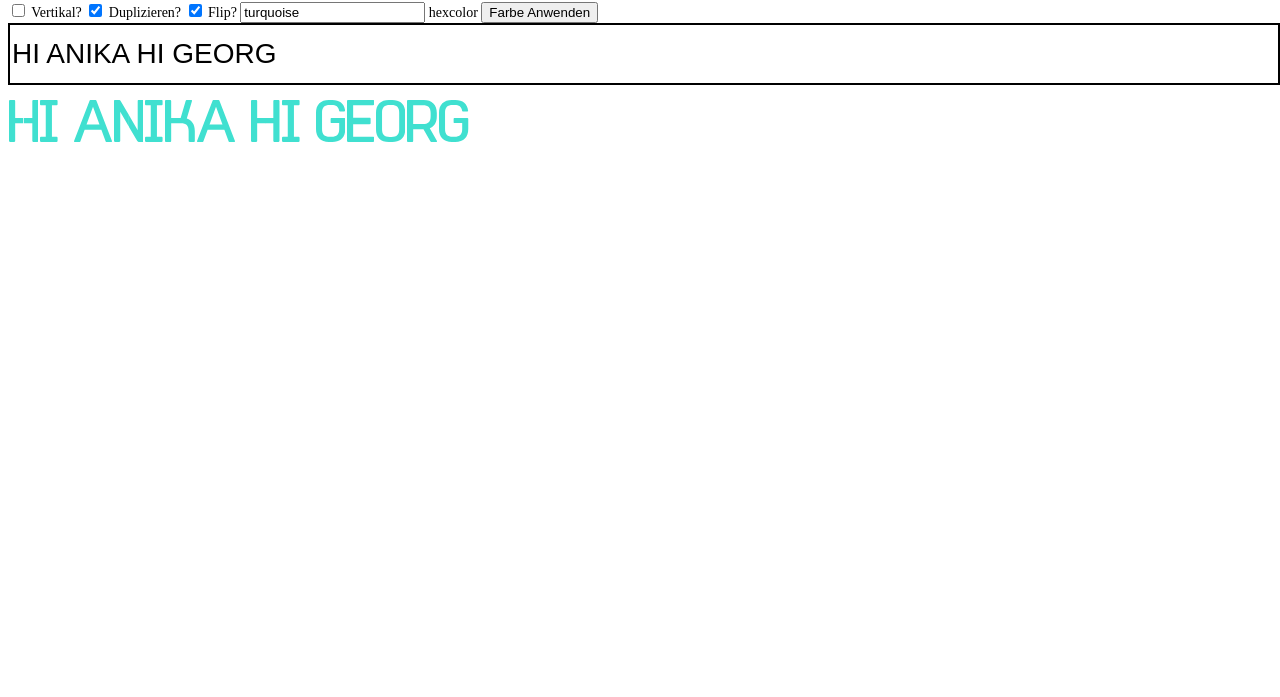
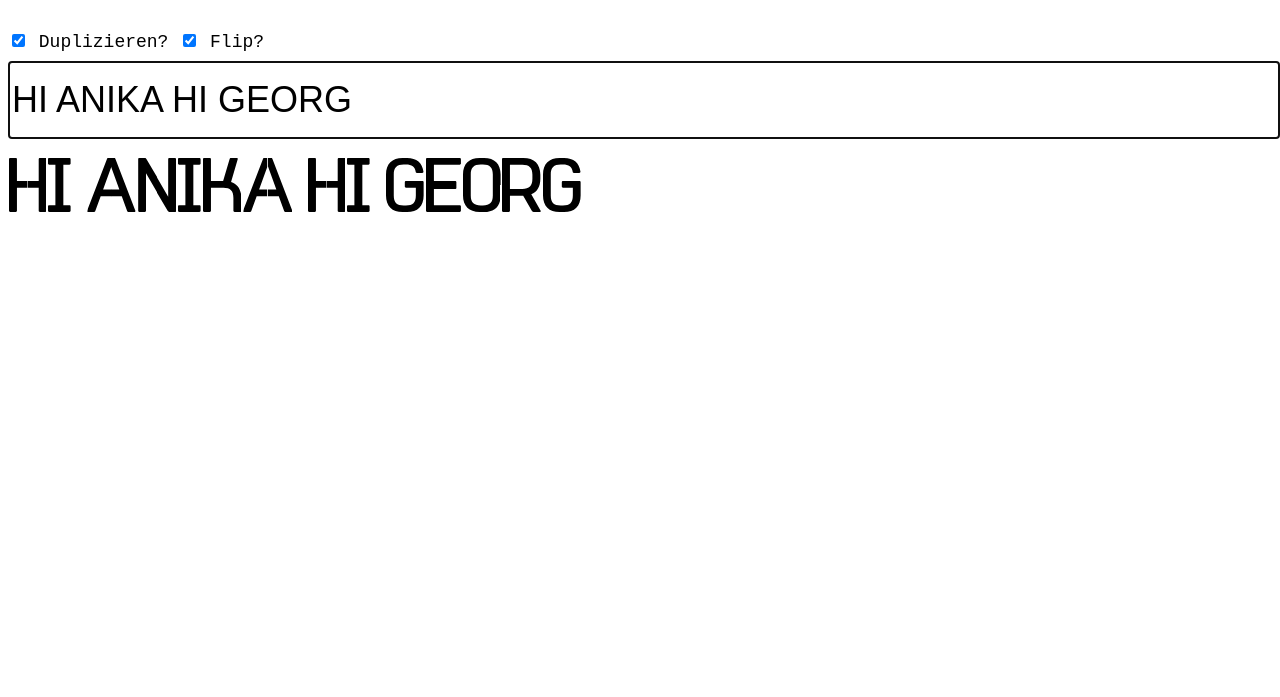
Before and after one commit to gruppjo/kd-typo-replicator, a website: page index.html in a window 1280 px wide. Shown: the part 103-800 px from the top of the page. Drawn offline with Linux system fonts and the light colour scheme.

Commit message:
feat: smaller adjustments - text-cursor active in input on page load, increase font size, allow flex-wrap for multiline, proper line-height between multiline text, properly nodge letter Q, featuretoggle for colorize text and vertical text, monospace font for configuration parameters

```diff
--- a/index.html
+++ b/index.html
@@ -6,12 +6,15 @@
   </head>
   <body>
     <h1>Typo Replicator</h1>
-    <input id="input-vertical" type="checkbox"> Vertikal?
-    <input id="input-duplicate" type="checkbox" checked> Duplizieren?
-    <input id="input-flip" type="checkbox" checked> Flip?
-    <input id="input-color" type="text" value="turquoise"> hexcolor
-    <input id="input-button" type="button" value="Farbe Anwenden">
-    <input id="input-text" type="text">
+    <section id="nav-configuration">
+      <input id="input-vertical" type="checkbox"> <label for="input-vertical">Vertikal?</label>
+      <input id="input-duplicate" type="checkbox" checked> Duplizieren?
+      <input id="input-flip" type="checkbox" checked> Flip?
+      <input id="input-color" type="text" value="turquoise"> <label for="input-color">hexcolor</label>
+      <input id="input-button" type="button" value="Farbe Anwenden">
+    </section>
+
+    <input id="input-text" type="text" autofocus>
     <div id="text-container">
 
     </div>
--- a/main.css
+++ b/main.css
@@ -1,6 +1,6 @@
 
 html {
-  font-size: 14px;
+  font-size: 18px;
 }
 
 h1 {
@@ -12,12 +12,17 @@ h1 {
   font-size: 2rem;
   width: 100%;
   border: 2px solid black;
+  margin-top: .5rem;
+  margin-bottom: 1rem;
+}
 
-  margin-bottom: 1rem;
+#nav-configuration {
+  font-family: monospace;
 }
 
 #text-container {
   display: flex;
+  flex-wrap: wrap;
 }
 #text-container.vertical {
   display:block;
@@ -27,9 +32,14 @@ h1 {
 /* CHARACTER */
 .character {
   margin:1px;
+  margin-bottom: 25px;
   min-width: 12px; /* for space character */
   min-height: 1.5rem; /* for space vertical */
   display:flex;
+}
+
+.character.q svg {
+  height: calc(3rem + 5px);
 }
 
 .character svg {
@@ -59,6 +69,6 @@ h1 {
 }
 
 svg .st0 {
-  fill: turquoise !important;
+  fill: black !important;
   transition: fill .5s ease;
 }
--- a/main.js
+++ b/main.js
@@ -1,10 +1,30 @@
+const FEATURES = {
+  allowVerticalText: false,
+  allowColorizeText: false
+};
+
 const inputText = document.querySelector('#input-text');
-const inputVertical = document.querySelector('#input-vertical');
+const textContainer = document.querySelector('#text-container');
+
 const inputDuplicate = document.querySelector('#input-duplicate');
 const inputFlip = document.querySelector('#input-flip');
+
+const inputVertical = document.querySelector('#input-vertical');
+if (!FEATURES.allowVerticalText) {
+  inputVertical.style.display = 'none';
+  const inputVerticalLabel = document.querySelector('[for=input-vertical]');
+  inputVerticalLabel.style.display = 'none';
+}
+
 const inputColor = document.querySelector('#input-color');
 const inputButton = document.querySelector('#input-button');
-const textContainer = document.querySelector('#text-container');
+if (!FEATURES.allowColorizeText) {
+  inputColor.style.display = 'none';
+  inputColor.value = 'black';
+  inputButton.style.display = 'none';
+  const inputColorLabel = document.querySelector('[for=input-color]');
+  inputColorLabel.style.display = 'none';
+}
 
 const availableChars = {
   ' ': {
```
